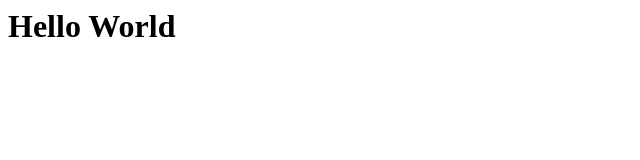
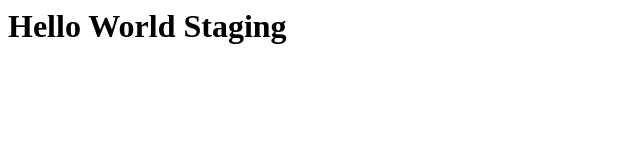
Before and after one commit to voonxx/iversontest1, a plain HTML site: page index.html in a window 1280 px wide. Shown: the whole page, without its empty margins (0-640 px from the left). Drawn offline with Linux system fonts and the light colour scheme.

Commit message:
Update index.html

```diff
--- a/index.html
+++ b/index.html
@@ -1 +1 @@
-<h1>Hello World</h1>
+<h1>Hello World Staging</h1>
```
